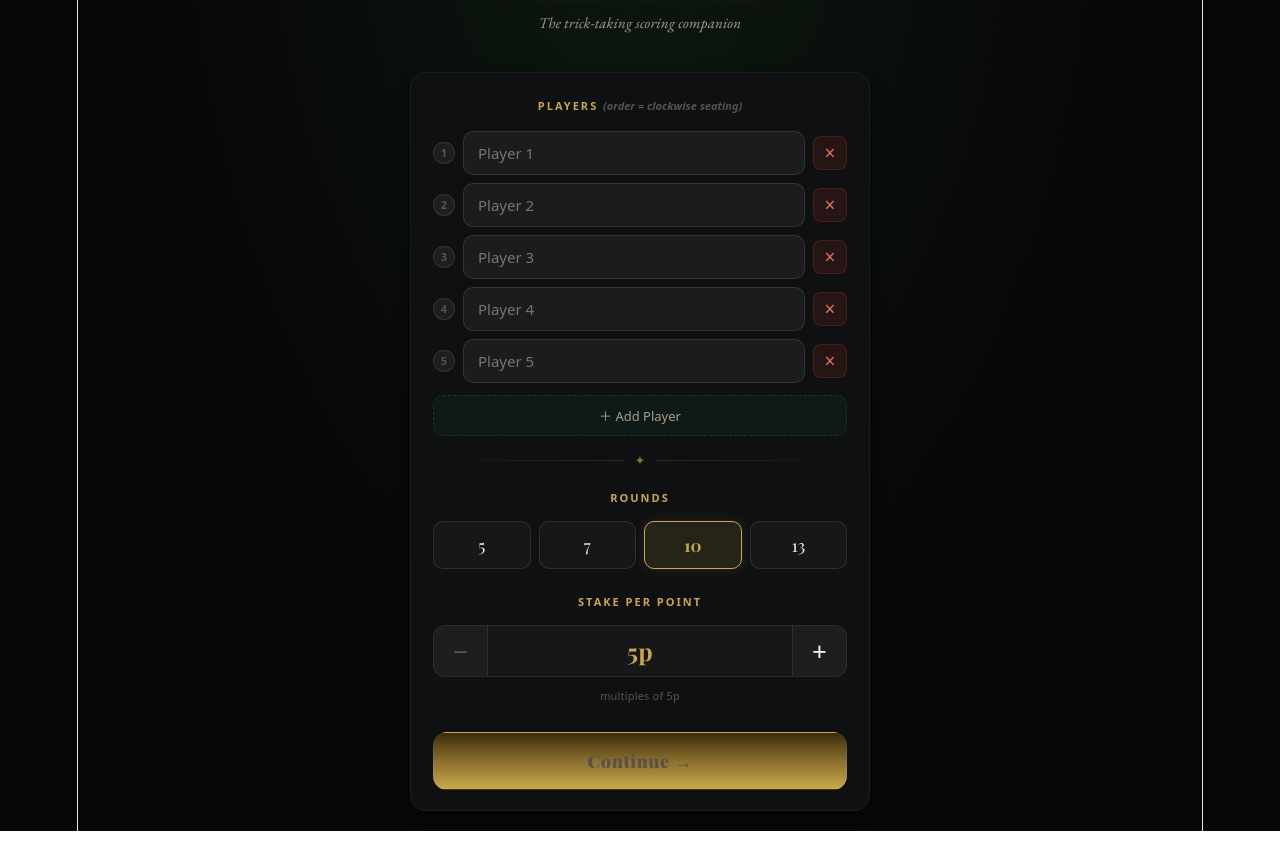
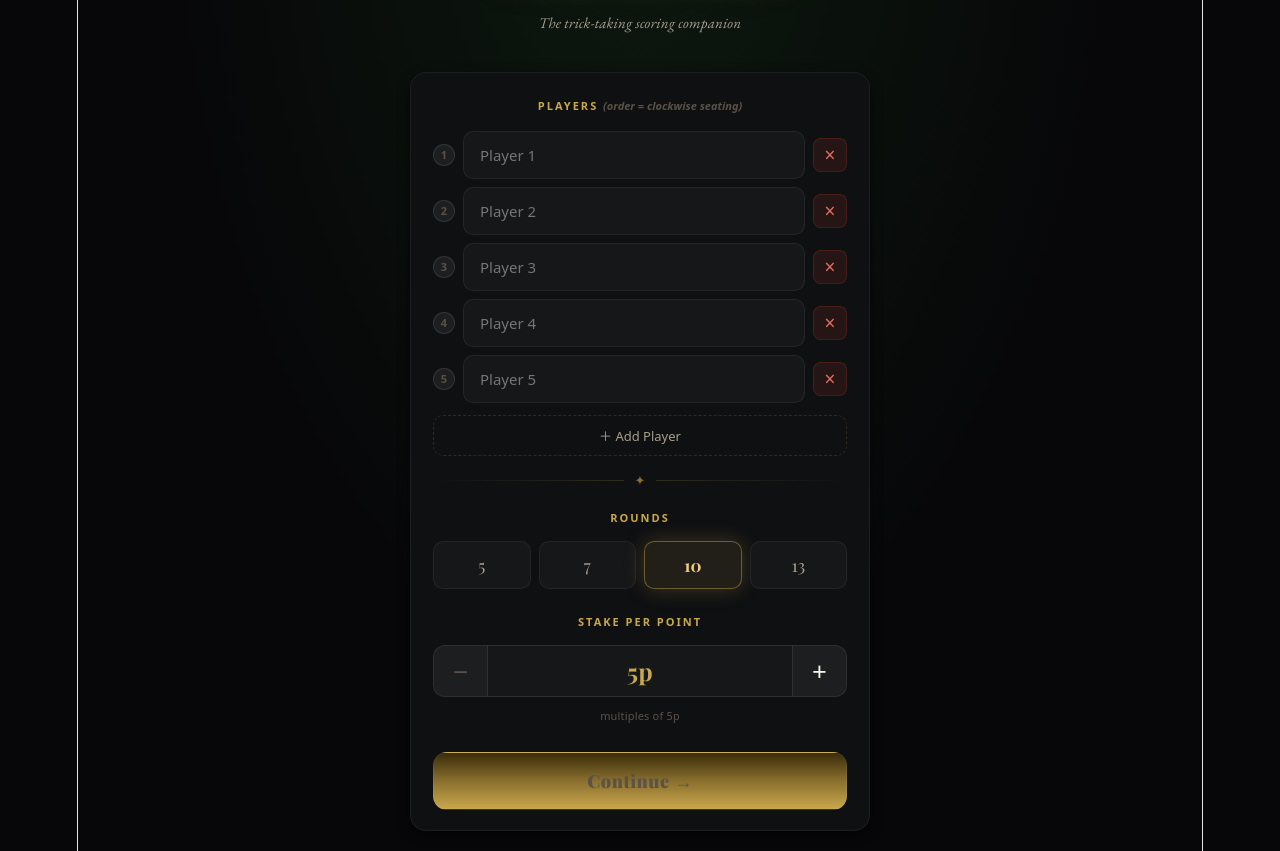
Before and after one commit to eoghain93-jpg/vitejs-vite-ndi5sqhh, a React (Vite) app: page / in a window 1280 px wide. Shown: the part 180-1031 px from the top of the page. Built offline with nearby package versions, Linux system fonts and the light colour scheme; a web font is replaced by a local one.

Commit message:
feat: setup screen inputs, pill selectors, and CTA with token styles

```diff
--- a/src/App.tsx
+++ b/src/App.tsx
@@ -597,14 +597,14 @@ function Setup({ onStart, initNames, initRounds, initStake }) {
           <div key={i} style={{display:"flex",gap:8,marginBottom:8,alignItems:"center"}}>
             <div style={{width:22,height:22,borderRadius:"50%",background:"rgba(255,255,255,.06)",border:"1px solid rgba(255,255,255,.1)",display:"flex",alignItems:"center",justifyContent:"center",color:C.mutedD,fontSize:11,fontWeight:700,flexShrink:0}}>{i+1}</div>
             <input className="input-field" value={name} onChange={e=>setN(i,e.target.value)} placeholder={`Player ${i+1}`}
-              style={{flex:1,background:"rgba(255,255,255,.05)",border:"1px solid rgba(255,255,255,.1)",borderRadius:10,padding:"11px 14px",color:C.cream,fontSize:15,outline:"none",transition:"border-color .2s,box-shadow .2s"}}/>
+              style={{flex:1,background:"var(--bg-raised)",border:"1px solid var(--border-subtle)",borderRadius:10,padding:"12px 16px",color:"var(--text-1)",fontSize:15,outline:"none",transition:`border-color var(--dur-fast),box-shadow var(--dur-fast)`,minHeight:48,fontFamily:"system-ui"}}/>
             {names.length>2&&(
               <button onClick={()=>setNames(n=>n.filter((_,j)=>j!==i))} style={{width:34,height:34,background:"rgba(192,57,43,.12)",border:"1px solid rgba(192,57,43,.25)",borderRadius:8,color:"#e07060",cursor:"pointer",fontSize:19,display:"flex",alignItems:"center",justifyContent:"center",flexShrink:0}}>×</button>
             )}
           </div>
         ))}
         {names.length<8&&(
-          <button onClick={()=>setNames(n=>[...n,""])} style={{width:"100%",padding:"10px",background:"rgba(26,107,60,.1)",border:"1px dashed rgba(26,107,60,.4)",borderRadius:10,color:C.muted,cursor:"pointer",fontSize:13,marginTop:4}}>＋ Add Player</button>
+          <button onClick={()=>setNames(n=>[...n,""])} style={{width:"100%",padding:"10px",background:"transparent",border:"1px dashed var(--border-mid)",borderRadius:10,color:"var(--text-2)",cursor:"pointer",fontSize:13,marginTop:4}}>＋ Add Player</button>
         )}
         {hasDupes&&(
           <div style={{color:C.redL,fontSize:12,marginTop:8,padding:"7px 12px",background:"rgba(192,57,43,.1)",borderRadius:8,border:"1px solid rgba(192,57,43,.22)"}}>⚠ Player names must be unique</div>
@@ -615,11 +615,11 @@ function Setup({ onStart, initNames, initRounds, initStake }) {
           {[5,7,10,13].map(r=>(
             <button key={r} onClick={()=>setRounds(r)} className="press" style={{
               flex:1,padding:"12px 0",borderRadius:10,
-              border:`1.5px solid ${rounds===r?C.gold:"rgba(255,255,255,.1)"}`,
-              background:rounds===r?"rgba(201,168,76,.12)":"rgba(255,255,255,.03)",
-              color:rounds===r?C.gold:C.cream,fontWeight:rounds===r?700:400,
+              border:`1.5px solid ${rounds===r?"var(--border-strong)":"var(--border-subtle)"}`,
+              background:rounds===r?"rgba(201,168,76,.1)":"var(--bg-raised)",
+              color:rounds===r?"var(--gold-1)":"var(--text-2)",fontWeight:rounds===r?700:400,
               cursor:"pointer",fontSize:17,fontFamily:"'Playfair Display',serif",
-              transition:"all .15s",boxShadow:rounds===r?`0 0 14px ${C.gold}22`:"none"
+              transition:"all .15s",boxShadow:rounds===r?"var(--shadow-gold)":"none"
             }}>{r}</button>
           ))}
         </div>
@@ -631,10 +631,11 @@ function Setup({ onStart, initNames, initRounds, initStake }) {
         </div>
         <div style={{color:C.mutedD,fontSize:11,textAlign:"center",marginBottom:22}}>multiples of 5p</div>
         <button className="press btn-primary" onClick={()=>valid&&onStart(names.filter(n=>n.trim()),rounds,stake)} style={{
-          width:"100%",padding:"16px",borderRadius:14,border:`1.5px solid ${valid?C.gold:"rgba(255,255,255,.06)"}`,
-          color:valid?C.gold:C.mutedD,fontSize:18,fontWeight:800,cursor:valid?"pointer":"not-allowed",
+          width:"100%",padding:"16px",borderRadius:14,
+          border:`1.5px solid ${valid?"var(--border-strong)":"var(--border-subtle)"}`,
+          color:valid?"var(--gold-1)":"var(--text-3)",fontSize:18,fontWeight:800,cursor:valid?"pointer":"not-allowed",
           fontFamily:"'Playfair Display',serif",letterSpacing:.5,
-          boxShadow:valid?`0 6px 28px ${C.gold}28`:"none",transition:"box-shadow .2s"
+          boxShadow:valid?"var(--shadow-gold)":"none",transition:"box-shadow .2s",minHeight:52
         }}>Continue →</button>
       </Panel>
     </div>
```
